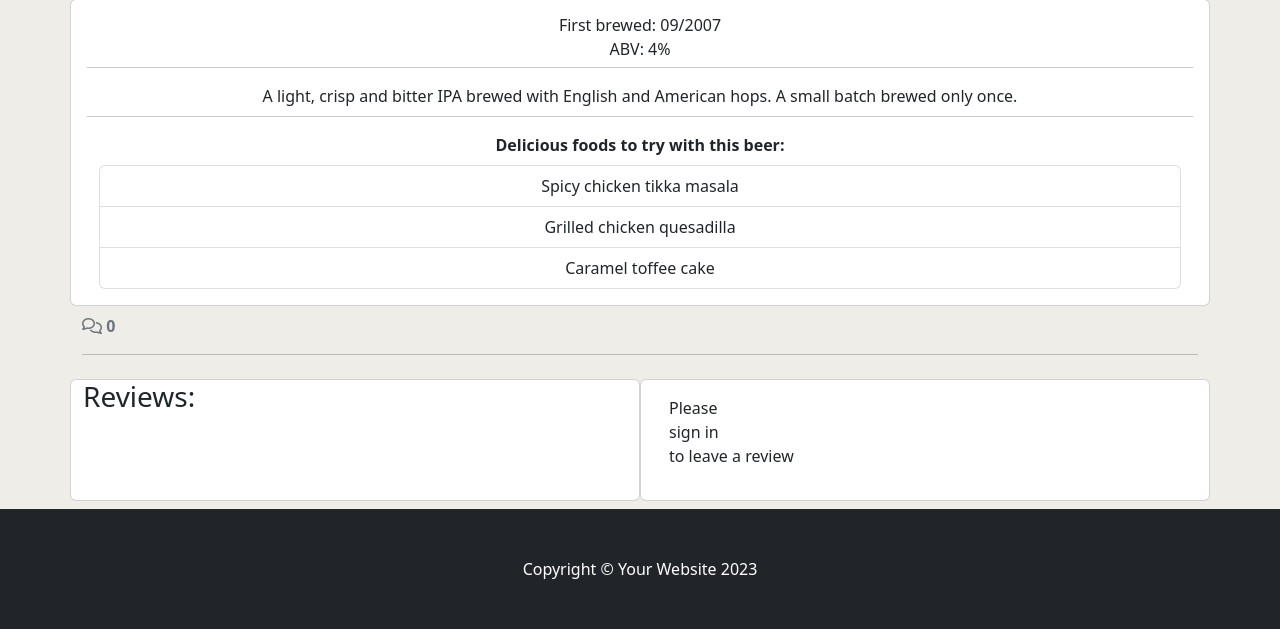
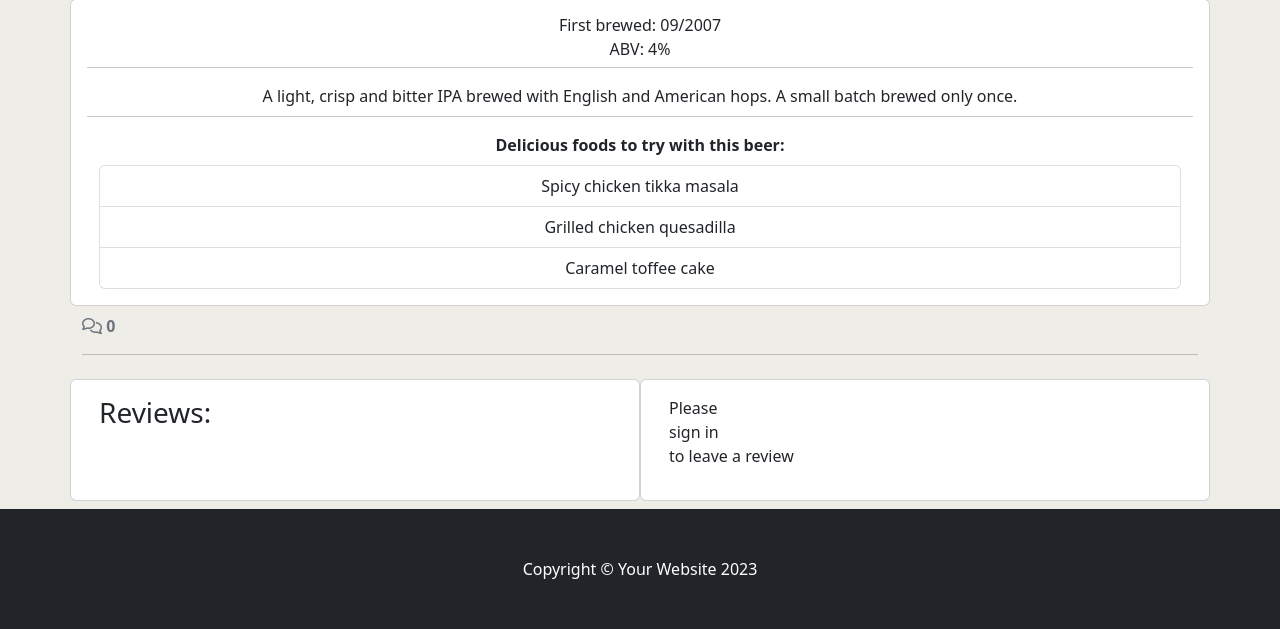
Before and after one commit to jfpaliga/hop-topic, a Django app: page /1/ in a window 1280 px wide. Shown: the part 769-1398 px from the top of the page. Run offline with Django 4.2, Linux system fonts and the light colour scheme; data comes from the database, SQL or seed files in the repository; data that the repository does not hold is empty; some libraries are stand-ins or nearby versions.

Commit message:
Fix message on form submission and modify admin page to better view reviews

```diff
--- a/catalog/admin.py
+++ b/catalog/admin.py
@@ -14,7 +14,7 @@ class BeerAdmin(SummernoteModelAdmin):
 @admin.register(Review)
 class ReviewAdmin(SummernoteModelAdmin):
 
-    list_display = ('author', 'rating', 'is_approved',)
+    list_display = ('author', 'beer', 'rating', 'is_approved',)
     search_fields = ['author', 'rating']
     list_filter = ('is_approved',)
     summernote_fields = ('body',)
--- a/catalog/templates/catalog/beer_detail.html
+++ b/catalog/templates/catalog/beer_detail.html
@@ -52,10 +52,10 @@
     </div>
     <div class="row">
         <div class="col-md-6 card mt-2 mb-2">
-            <h3>Reviews:</h3>
-            <div class="card-body text-center">
+            <div class="card-body">
+                <h3>Reviews:</h3>
                 {% for review in reviews %}
-                <div class="p-2 reviews
+                <div class="text-center p-2 reviews
                 {% if not review.is_approved and review.author == user %}
                 faded{% elif not review.is_approved %} d-none{% endif %}">
                     <p class="font-weight-bold">
--- a/catalog/views.py
+++ b/catalog/views.py
@@ -35,6 +35,7 @@ def beer_detail(request, id):
             review.beer = beer
             review.save()
             messages.add_message(
+                request, messages.SUCCESS,
                 "Your review has been submitted and is awaiting approval"
             )
 
```
